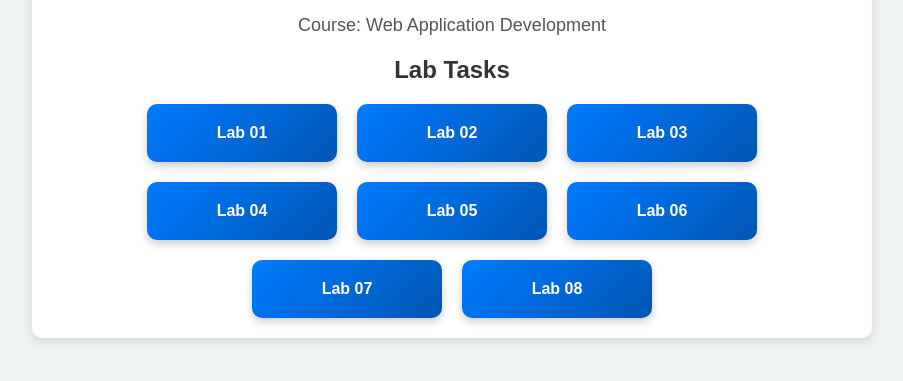
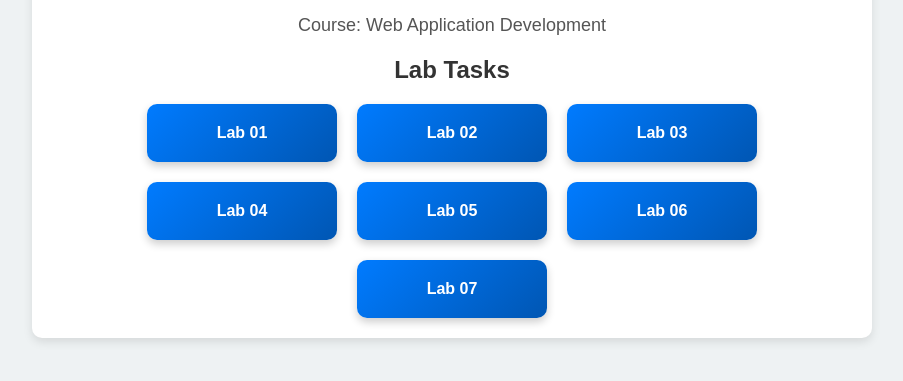
Before and after one commit to abubakar-aslam01/abubakar-aslam01.github.io, a plain HTML site: page index.html in a window 1280 px wide. Shown: the part 213-594 px from the top of the page, without its empty margins (188-1091 px from the left). Drawn offline with Linux system fonts and the light colour scheme.

Commit message:
Update index.html

```diff
--- a/index.html
+++ b/index.html
@@ -76,7 +76,7 @@
             <a href="lab05/index.html" target="_blank" class="card">Lab 05</a></li>
             <a href="lab06/index.html" target="_blank" class="card">Lab 06</a></li>
             <a href="lab07/index.html" target="_blank" class="card">Lab 07</a></li>
-            <a href="lab08/index.html" target="_blank" class="card">Lab 08</a></li>
+
 
 
 
```
